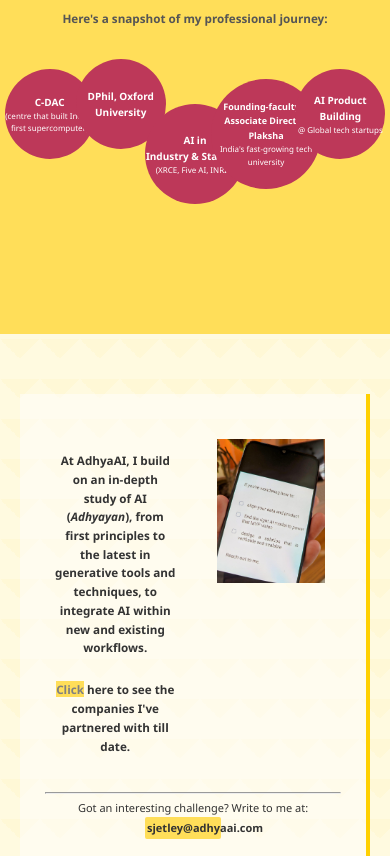
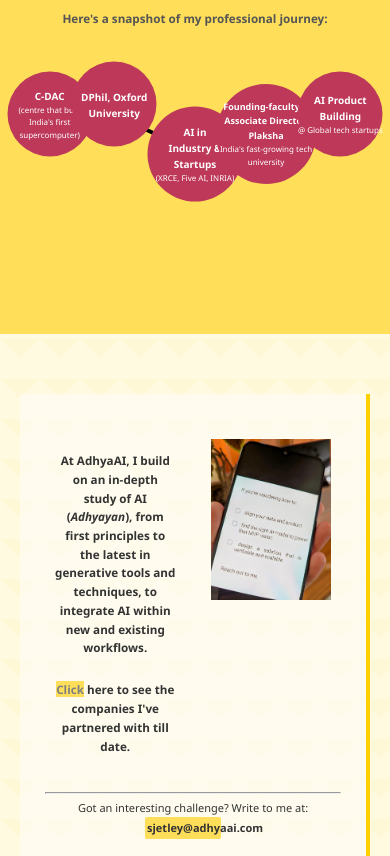
Before and after one commit to saumya-jetley/saumya-jetley.github.io, a plain HTML site: page index.html in a window 390 px wide. Shown: the part 1781-2637 px from the top of the page. Drawn offline with nearby package versions, Linux system fonts and the light colour scheme.

```diff
--- a/index.html
+++ b/index.html
@@ -458,11 +458,11 @@
         }
 
         /* Adjusted Positions for Bottom Alignment */
-        .milestone-1 { top: 20%; left: 5%; width: 9rem; height: 9rem; }
-        .milestone-2 { top: 15%; left: 27%; width: 9rem; height: 9rem;}
-        .milestone-3 { top: 40%; left: 50%; width: 10rem; height: 10rem;}
-        .milestone-4 { top: 30%; left: 72%; width: 11rem; height: 11rem;}
-        .milestone-5 { top: 20%; left: 95%; width: 9rem; height: 9rem;}
+        .milestone-1 { top: 20%; left: 5%; width: 8.5rem; height: 8.5rem; }
+        .milestone-2 { top: 15%; left: 25%; width: 8.5rem; height: 8.5rem;}
+        .milestone-3 { top: 40%; left: 50%; width: 9.5rem; height: 9.5rem;}
+        .milestone-4 { top: 30%; left: 72%; width: 10rem; height: 10rem;}
+        .milestone-5 { top: 20%; left: 95%; width: 8.5rem; height: 8.5rem;}
 
 
         .slider-container {
@@ -526,7 +526,7 @@
     .values-grid {
         display: grid;
         grid-template-columns: 1fr;
-        gap: 2rem;
+        gap: 1.5rem;
     }
 
     @media (min-width: 768px) {
@@ -730,7 +730,7 @@
                         </div>
 
                         <div class="value-card">
-                            <img src="./images/main_page.jpeg" style="width: 90%" alt="AI Technology Illustration"></p>
+                            <img src="./images/main_page.jpeg" style="width: 100%" alt="AI Technology Illustration"></p>
                         </div>
 
                     </div>
```
